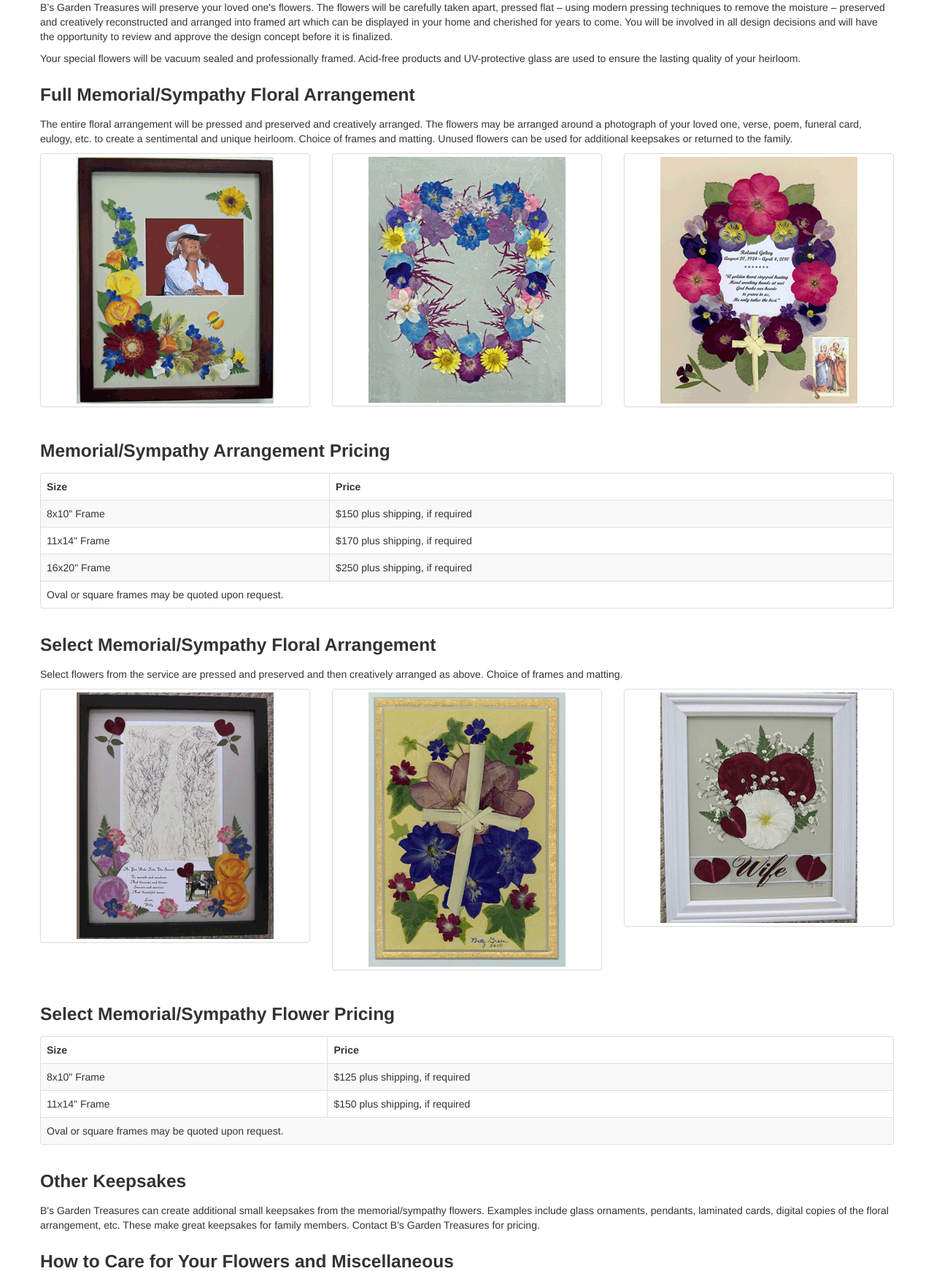
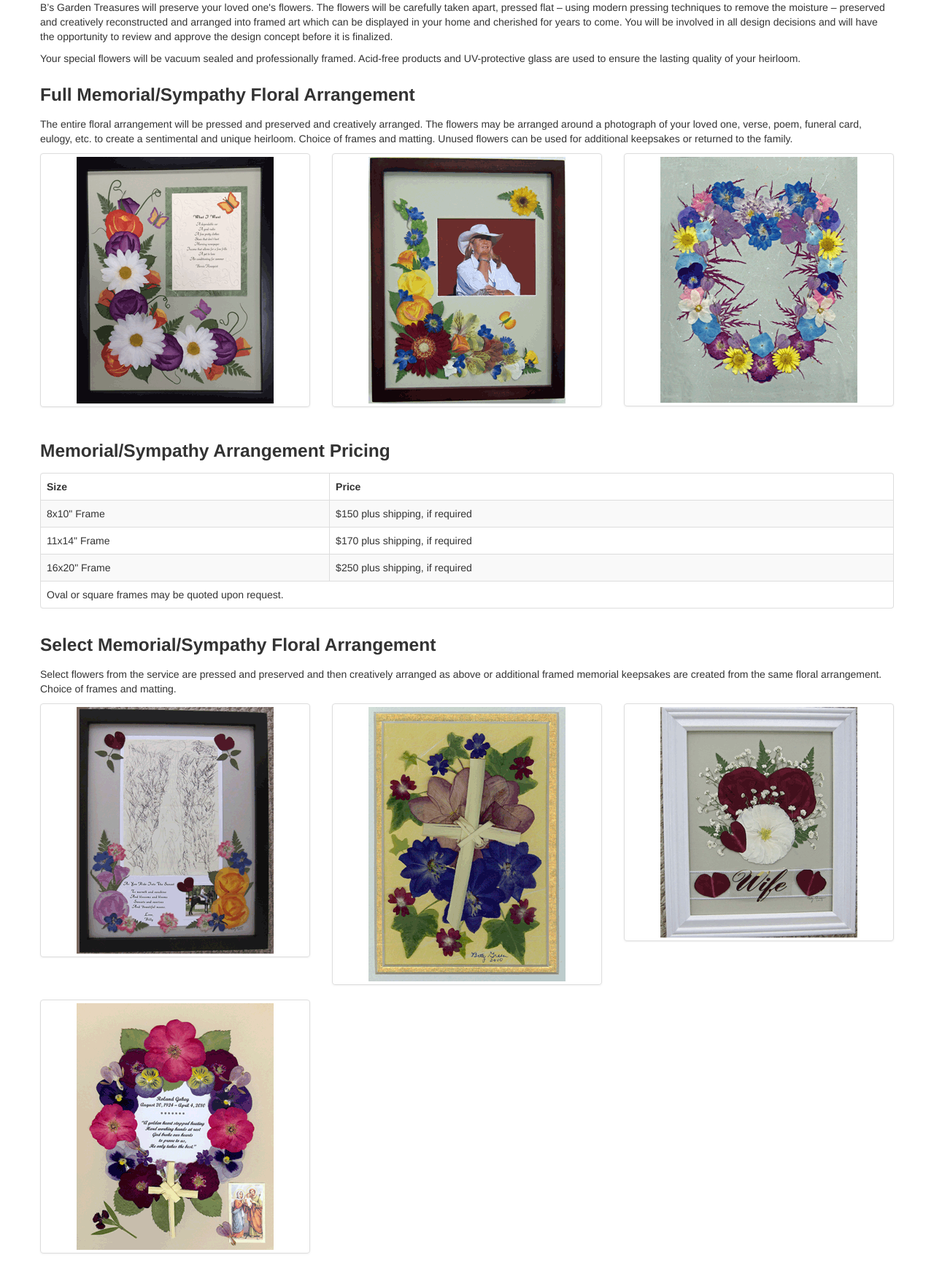
Before and after one commit to BGTreasures/BGTreasures, a Django app: template bgtreasures/gallery/templates/memorial.html in a window 1280 px wide. Shown: the part 274-2016 px from the top of the page at 73% size. Run offline with Django 3.2, Linux system fonts and the light colour scheme; the template is opened without the code that fills it, so the values that code supplies are empty; some web fonts are replaced.

Commit message:
Bridal & Memorial added pixs
Added 2 bridal bouquets & 3 MOG to coding.  Added 1 memorial pix to
coding.  Added language to memorial flowers showing option of creating
additional pixs from one bouquet.

```diff
--- a/bgtreasures/gallery/templates/memorial.html
+++ b/bgtreasures/gallery/templates/memorial.html
@@ -35,21 +35,25 @@
   </div>
   <div class="row-fluid">
     <ul class="thumbnails">
+
       <li class="span4">
+        <a href="javascript://" class="thumbnail">
+          <img src="{{ STATIC_URL }}img/gallery/memorial/191-Trant-memorial-fr-sm1.png" alt="191-Mary" />
+        </a>
+      </li>
+
+       <li class="span4">
         <a href="javascript://" class="thumbnail">
           <img src="{{ STATIC_URL }}img/gallery/memorial/156-cgreen-memorial-fr-w1.png" alt="156-carol" />
         </a>
       </li>
+
       <li class="span4">
         <a href="javascript://" class="thumbnail">
           <img src="{{ STATIC_URL }}img/gallery/memorial/89-Mom-web-v3.png" alt="129-mom" />
         </a>
       </li>
-      <li class="span4">
-        <a href="javascript://" class="thumbnail">
-          <img src="{{ STATIC_URL }}img/gallery/memorial/54-Sylvia-Dad-w1.png" alt="54-Sylvia Dad" />
-        </a>
-      </li>
+
     </ul>
   </div>
   <div class="row-fluid">
@@ -86,7 +90,7 @@
   <div class="row-fluid">
     <h3>Select Memorial/Sympathy Floral Arrangement</h3>
     <p>
-    Select flowers from the service are pressed and preserved and then creatively arranged as above.  Choice of frames and matting.
+    Select flowers from the service are pressed and preserved and then creatively arranged as above or additional framed memorial keepsakes are created from the same floral arrangement.  Choice of frames and matting.
     </p>
   </div>
 
@@ -106,6 +110,11 @@
       <li class="span4">
         <a href="javascript://" class="thumbnail">
           <img src="{{ STATIC_URL }}img/gallery/memorial/154-Karen1-w1.png" alt="154-Karen" />
+        </a>
+      </li>
+     <li class="span4">
+        <a href="javascript://" class="thumbnail">
+          <img src="{{ STATIC_URL }}img/gallery/memorial/54-Sylvia-Dad-w1.png" alt="54-Sylvia Dad" />
         </a>
       </li>
     </ul>
```
Also changed, not shown: bgtreasures/gallery/templates/bridal.html (+32 -0 lines).
